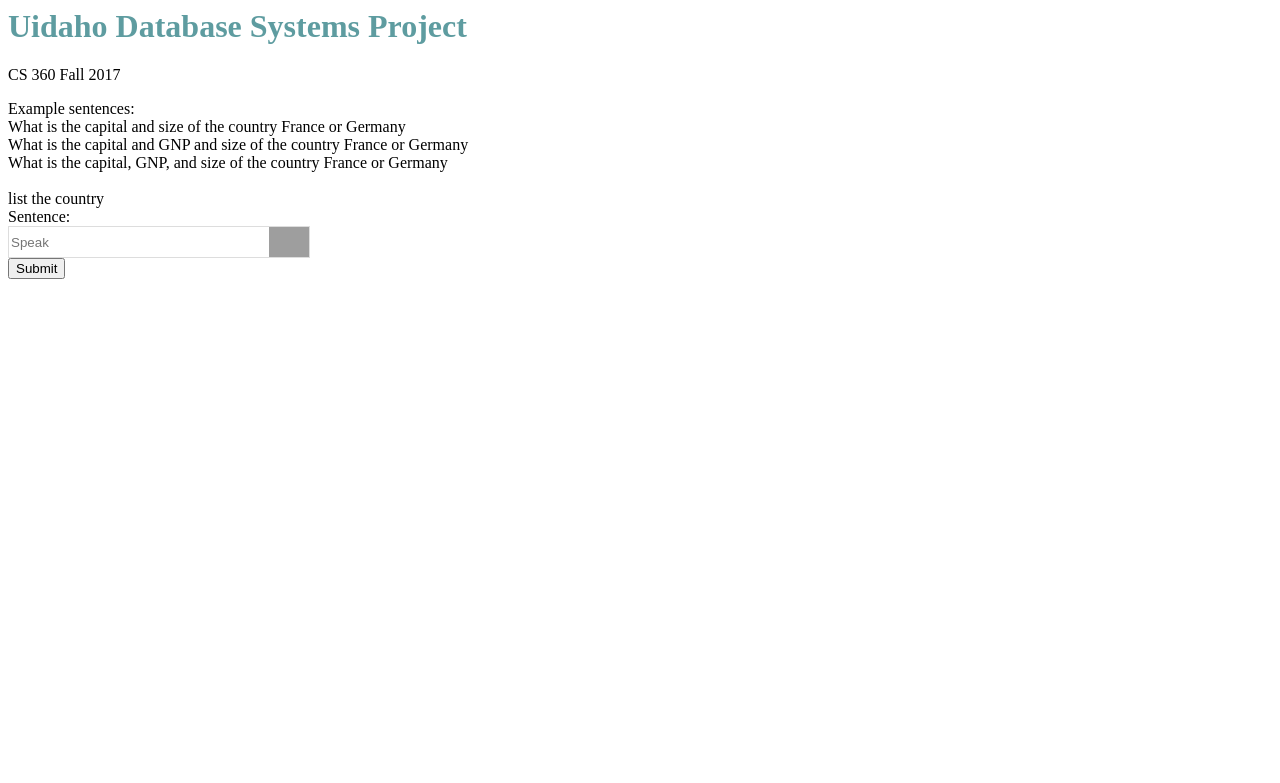
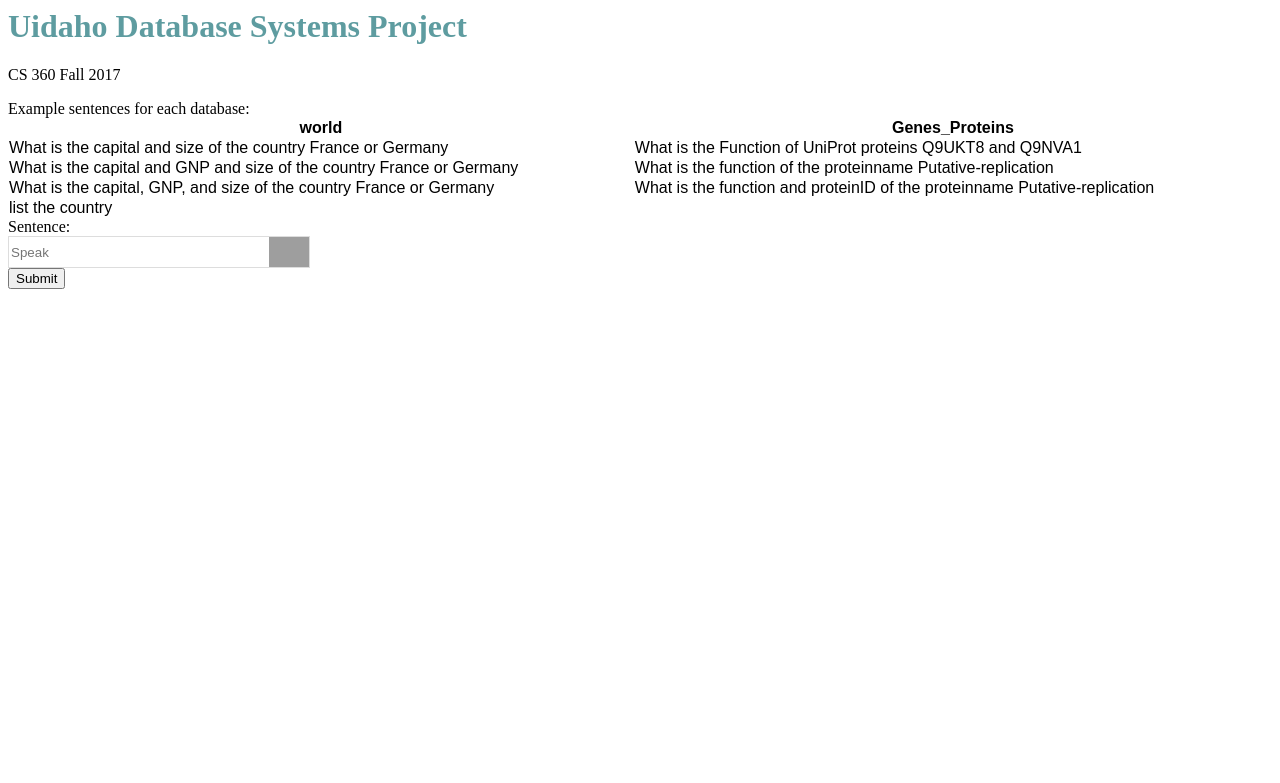
Before and after one commit to rohitkyadv/CS460-360-Project, a PHP site: page / in a window 1280 px wide. Shown: the top 783 px of the page. Run offline with PHP 8.4, Linux system fonts and the light colour scheme; data that the repository does not hold is empty; grey boxes are pictures that could not be loaded.

Commit message:
Added examples for Genes_Proteins Made table for multiple db examples

```diff
--- a/index.php
+++ b/index.php
@@ -12,12 +12,38 @@
   .speech input {border: 0; width: 240px; display: inline-block; height: 30px;}
   .speech img {float: right; width: 40px }
 </style>
+<style>
+  table {
+      font-family: arial, sans-serif;
+      border-collapse: collapse;
+      width: 100%;
+  }
+</style>
 
-Example sentences: <br>
-What is the capital and size of the country France or Germany <br>
-What is the capital and GNP and size  of the country France or Germany<br>
-What is the capital, GNP, and size  of the country France or Germany<br><br>
-list the country
+Example sentences for each database: <br>
+<table>
+  <tr>
+<tr>
+    <th class="tg-yw4l">world</th>
+    <th class="tg-yw4l">Genes_Proteins</th>
+  </tr>
+  <tr>
+    <td class="tg-yw4l">What is the capital and size of the country France or Germany</td>
+    <td class="tg-yw4l">What is the Function of UniProt proteins Q9UKT8 and Q9NVA1</td>
+  </tr>
+  <tr>
+    <td class="tg-yw4l">What is the capital and GNP and size  of the country France or Germany</td>
+    <td class="tg-yw4l">What is the function of the proteinname Putative-replication</td>
+  </tr>
+  <tr>
+    <td class="tg-yw4l">What is the capital, GNP, and size  of the country France or Germany</td>
+    <td class="tg-yw4l">What is the function and proteinID of the proteinname Putative-replication</td>
+  </tr>
+  <tr>
+    <td class="tg-yw4l">list the country</td>
+    <td class="tg-yw4l"></td>
+  </tr>
+</table>
 
 <!-- Search Form -->
 <form id="labnol" method="post" action="index.php"> <!action="https://www.google.com/search">
```
